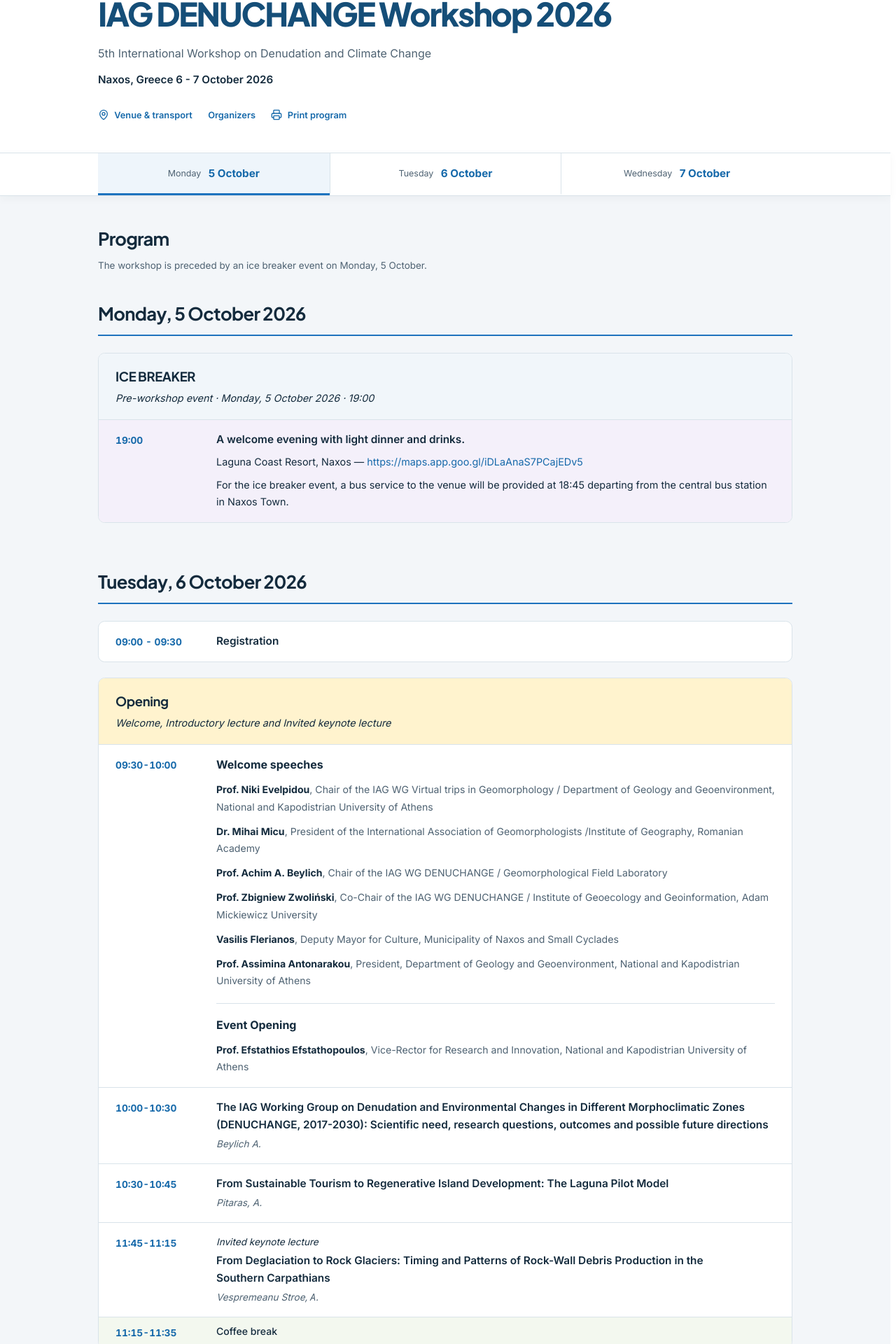
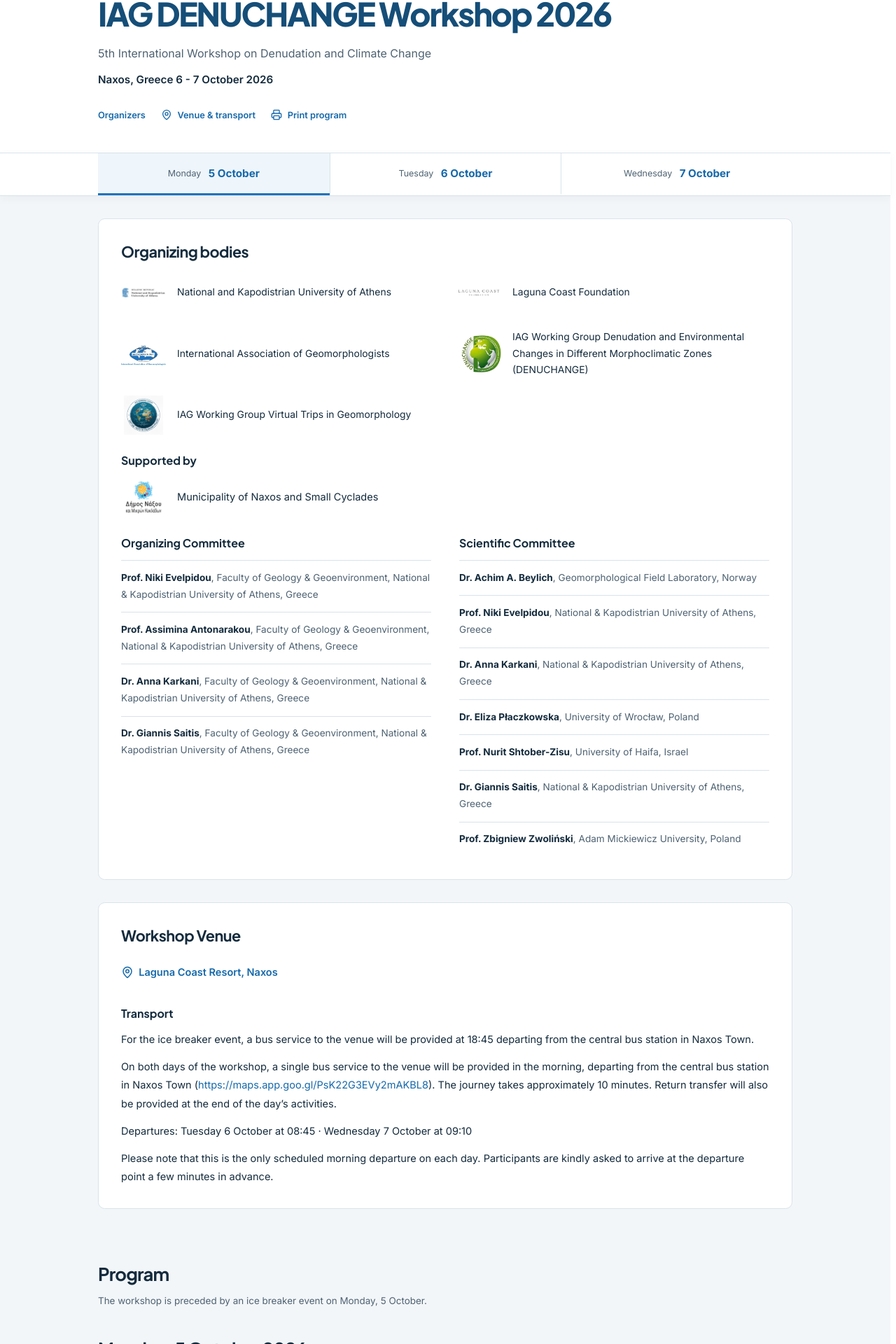
Before and after one commit to uoa-gr/denuchange, a React (Vite) app in the folder website/: page /agenda in a window 1280 px wide. Shown: the part 108-2028 px from the top of the page at 70% size. Built offline with nearby package versions, Linux system fonts and the light colour scheme; no server answers.

Commit message:
fix: match agenda PDF section order

```diff
--- a/website/src/pages/agenda/AgendaPage.tsx
+++ b/website/src/pages/agenda/AgendaPage.tsx
@@ -163,8 +163,8 @@
           <p className="agenda-subtitle">{agendaSubtitle}</p>
           <p className="agenda-location">{agendaLocationDate}</p>
           <div className="agenda-actions">
+            <a href="#agenda-organizers">Organizers</a>
             <a href="#agenda-venue"><MapPin size={16} aria-hidden="true" />Venue &amp; transport</a>
-            <a href="#agenda-organizers">Organizers</a>
             <button type="button" onClick={() => window.print()}><Printer size={16} aria-hidden="true" />Print program</button>
           </div>
         </div>
@@ -181,25 +181,7 @@
         </div>
       </nav>
 
-      <main className="agenda-wrap" id="agenda-program" tabIndex={-1}>
-        <div className="agenda-program-intro">
-          <h2>Program</h2>
-          <p><a href="#monday">{programPreface}</a></p>
-        </div>
-        {days.map((day) => (
-          <section className="agenda-day" id={day.id} key={day.id} aria-labelledby={`${day.id}-heading`}>
-            <h2 id={`${day.id}-heading`} className="agenda-day-heading"><time dateTime={day.date}>{day.label}</time></h2>
-            {day.blocks.map((block, index) => <Block key={index} block={block} />)}
-          </section>
-        ))}
-
-        <section className="agenda-information" id="agenda-venue" aria-labelledby="agenda-venue-heading">
-          <h2 id="agenda-venue-heading">Workshop Venue</h2>
-          <p className="agenda-venue-link"><a href={venueUrl} target="_blank" rel="noopener noreferrer"><MapPin size={18} aria-hidden="true" />{venueName}</a></p>
-          <h3>Transport</h3>
-          {transportParagraphs.map((paragraph) => <p key={paragraph}><LinkedText text={paragraph} /></p>)}
-        </section>
-
+      <main className="agenda-wrap">
         <section className="agenda-information" id="agenda-organizers" aria-labelledby="agenda-organizers-heading">
           <h2 id="agenda-organizers-heading">Organizing bodies</h2>
           <ul className="agenda-organizing-bodies">
@@ -220,6 +202,24 @@
             </section>
           </div>
         </section>
+
+        <section className="agenda-information" id="agenda-venue" aria-labelledby="agenda-venue-heading">
+          <h2 id="agenda-venue-heading">Workshop Venue</h2>
+          <p className="agenda-venue-link"><a href={venueUrl} target="_blank" rel="noopener noreferrer"><MapPin size={18} aria-hidden="true" />{venueName}</a></p>
+          <h3>Transport</h3>
+          {transportParagraphs.map((paragraph) => <p key={paragraph}><LinkedText text={paragraph} /></p>)}
+        </section>
+
+        <div className="agenda-program-intro" id="agenda-program" tabIndex={-1}>
+          <h2>Program</h2>
+          <p><a href="#monday">{programPreface}</a></p>
+        </div>
+        {days.map((day) => (
+          <section className="agenda-day" id={day.id} key={day.id} aria-labelledby={`${day.id}-heading`}>
+            <h2 id={`${day.id}-heading`} className="agenda-day-heading"><time dateTime={day.date}>{day.label}</time></h2>
+            {day.blocks.map((block, index) => <Block key={index} block={block} />)}
+          </section>
+        ))}
       </main>
       <footer className="agenda-footer"><div className="agenda-wrap"><span>{agendaTitle}</span><a href="#agenda-program">Back to program</a></div></footer>
     </div>
--- a/website/src/pages/agenda/agenda.css
+++ b/website/src/pages/agenda/agenda.css
@@ -16,7 +16,7 @@
 .agenda-page a { color: var(--agenda-blue); text-underline-offset: .2em; }
 .agenda-page a:hover { text-decoration: underline; }
 .agenda-page :is(a, button):focus-visible { outline: 3px solid var(--agenda-blue); outline-offset: 4px; border-radius: 3px; }
-.agenda-page :is(section[id], main[id]) { scroll-margin-top: 6.5rem; }
+.agenda-page :is(section[id], .agenda-program-intro[id]) { scroll-margin-top: 6.5rem; }
 .agenda-wrap { width: min(100% - 2rem, 62rem); margin-inline: auto; }
 
 .agenda-skip { position: fixed; top: .75rem; left: 1rem; z-index: 30; padding: .65rem 1rem; background: white; transform: translateY(-180%); }
```
